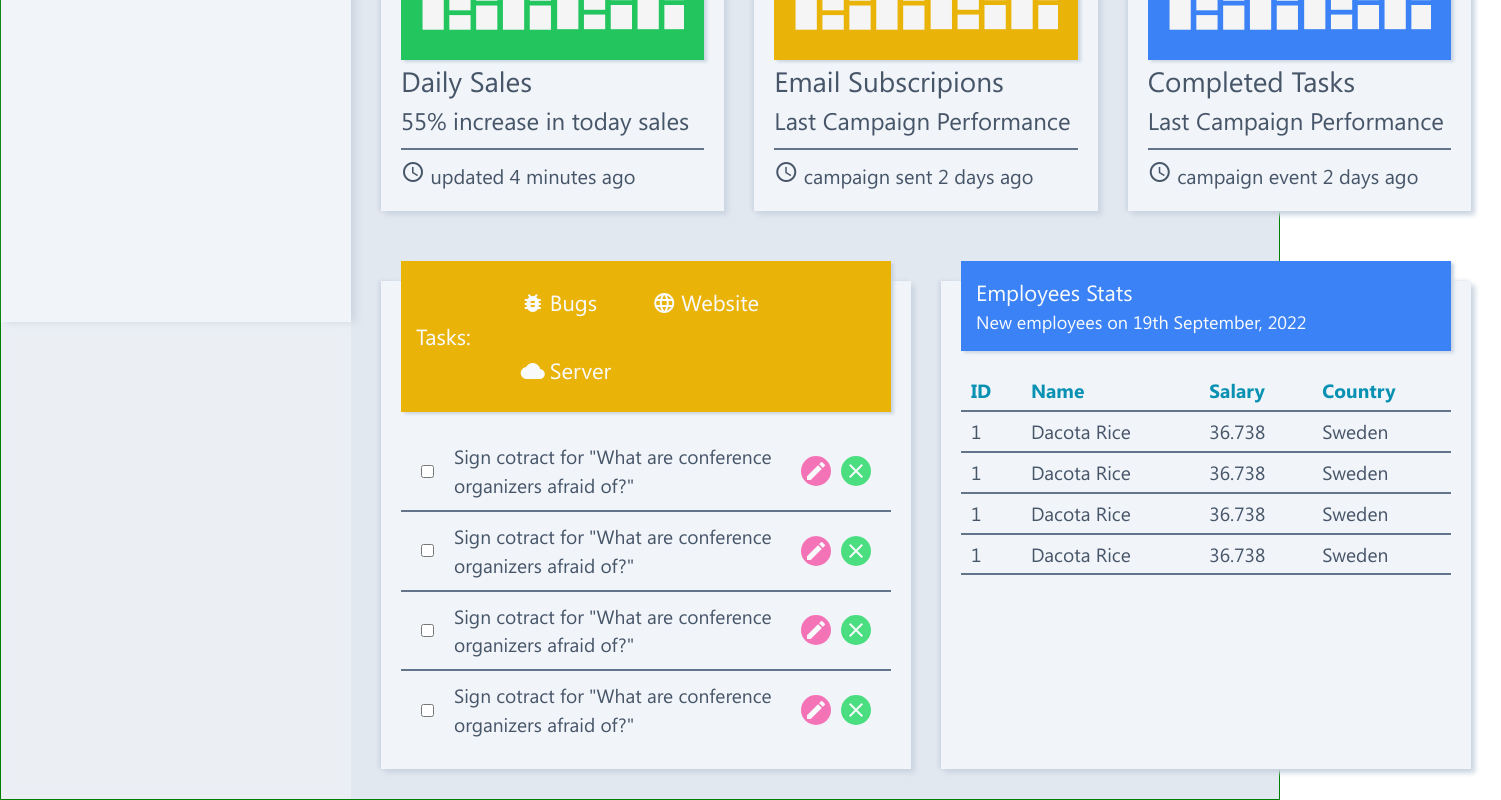
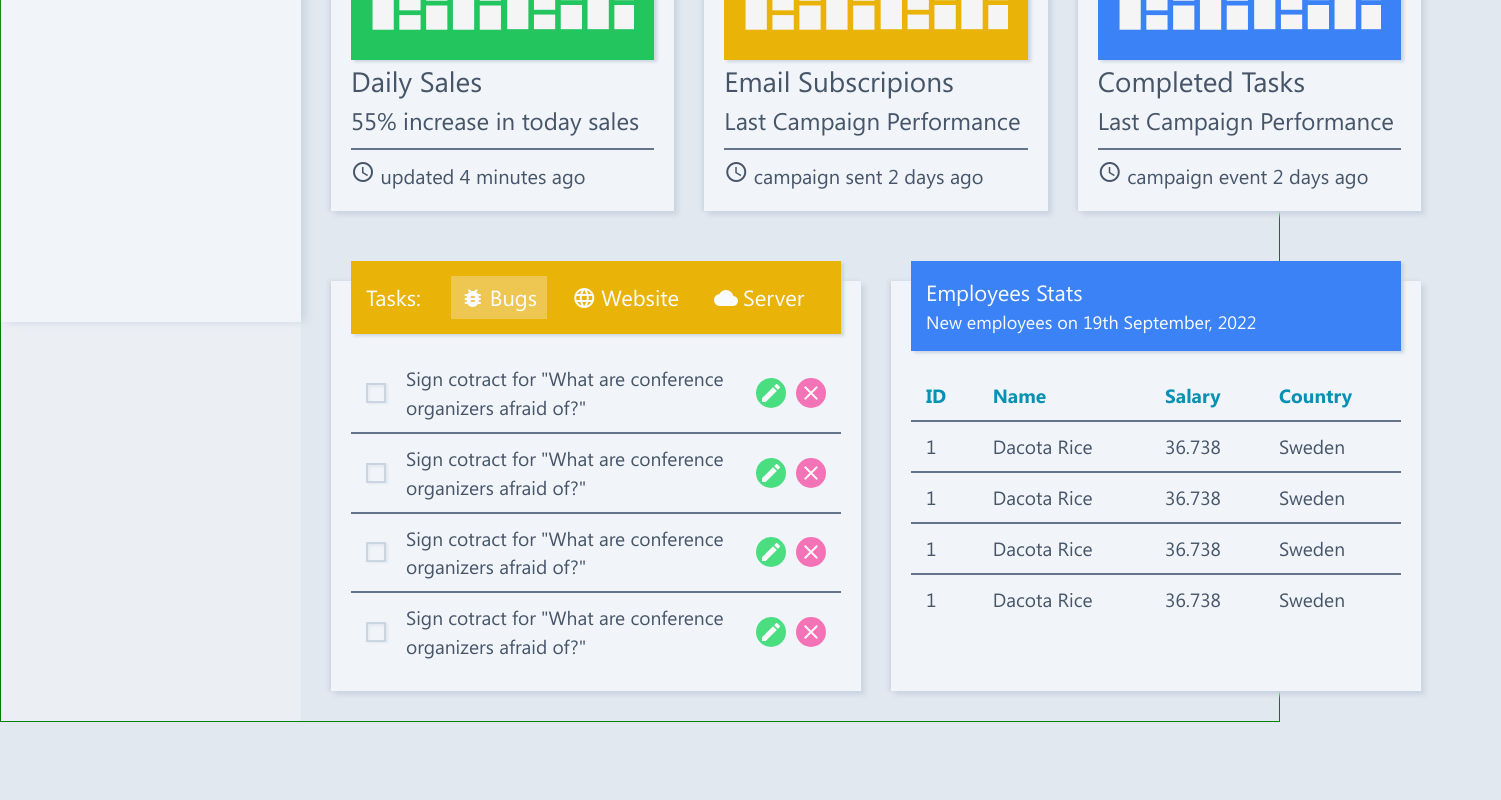
Before and after one commit to ustyk1/TimeWeb, an Angular app: page /dashboard in a window 1280 px wide. Shown: the part 479-1279 px from the top of the page, 1501 px wide, since content can reach past the window. After the commit the page ends 1201 px from the top, so only its background shows below. Built offline with nearby package versions, Linux system fonts and the light colour scheme.

Commit message:
change data and styles of tasks-card and styles of employees-stats-card

```diff
--- a/src/app/app.component.scss
+++ b/src/app/app.component.scss
@@ -1,7 +1,7 @@
 @use '../assets/variables/variables.scss' as vars;
 
 .wrapper {
-  max-width: 1880px;
+  max-width: 1440px;
   width: 100%;
   height: 100%;
   margin: 0 auto;
--- a/src/app/components/employees-stats-card/employees-stats-card.component.scss
+++ b/src/app/components/employees-stats-card/employees-stats-card.component.scss
@@ -32,7 +32,7 @@
           color: #0891b2;
 
           & > th {
-            padding: 5px 10px;
+            padding: 10px 15px;
           }
         }
       }
@@ -40,9 +40,11 @@
       & > tbody {
         tr {
           border-bottom: 2px solid #64748b;
-
+          &:last-child {
+            border-bottom: none;
+          }
           & > td {
-            padding: 5px 10px;
+            padding: 10px 15px;
           }
         }
       }
--- a/src/app/components/side-bar/side-bar.component.scss
+++ b/src/app/components/side-bar/side-bar.component.scss
@@ -1,7 +1,7 @@
 @use '../../../assets/variables/variables.scss' as vars;
 
 :host {
-  left: -350px;
+  left: -300px;
   top: 0;
   z-index: 100;
 
@@ -14,7 +14,7 @@
   box-sizing: border-box;
   padding: 20px 30px;
   font-family: 'Segoe UI';
-  width: 350px;
+  width: 300px;
   font-size: 1.3rem;
   box-shadow: 5px 0 8px vars.$color-slate-300;
   height: 100vh;
--- a/src/app/components/tasks-card/tasks-card.component.html
+++ b/src/app/components/tasks-card/tasks-card.component.html
@@ -3,16 +3,19 @@
     <div class="card__header">
       <h2>Tasks:</h2>
       <ul>
-        <li><span class="material-icons">bug_report</span> Bugs</li>
-        <li><span class="material-icons">language</span> Website</li>
-        <li><span class="material-icons">cloud</span> Server</li>
+        <li><span class="material-icons">{{tasksCardMenuTab?.linkIconName_1}}</span> {{tasksCardMenuTab?.linkTitle_1}}</li>
+        <li><span class="material-icons">{{tasksCardMenuTab?.linkIconName_2}}</span> {{tasksCardMenuTab?.linkTitle_2}}</li>
+        <li><span class="material-icons">{{tasksCardMenuTab?.linkIconName_3}}</span> {{tasksCardMenuTab?.linkTitle_3}}</li>
       </ul>
     </div>
-    <div class="card__body">
+    <!-- <div class="card__body">
       <ul>
         <li>
-          <input type="checkbox">
-          <p>Sign cotract for "What are conference organizers afraid of?"</p>
+          <label>
+            <input type="checkbox" hidden>
+            <span class="checkmark"></span>
+            <span> {{taskForBug?.bugTaskTitle_1}}</span>
+          </label>
           <div>
             <span>
               <span class="material-icons">edit</span>
@@ -23,8 +26,11 @@
           </div>
         </li>
         <li>
-          <input type="checkbox">
-          <p>Sign cotract for "What are conference organizers afraid of?"</p>
+          <label>
+            <input type="checkbox" hidden>
+            <span class="checkmark"></span>
+            <span> {{taskForBug?.bugTaskTitle_2}}</span>
+          </label>
           <div>
             <span>
               <span class="material-icons">edit</span>
@@ -35,8 +41,11 @@
           </div>
         </li>
         <li>
-          <input type="checkbox">
-          <p>Sign cotract for "What are conference organizers afraid of?"</p>
+          <label>
+            <input type="checkbox" hidden>
+            <span class="checkmark"></span>
+            <span> {{taskForBug?.bugTaskTitle_3}}</span>
+          </label>
           <div>
             <span>
               <span class="material-icons">edit</span>
@@ -47,8 +56,76 @@
           </div>
         </li>
         <li>
-          <input type="checkbox">
-          <p>Sign cotract for "What are conference organizers afraid of?"</p>
+          <label>
+            <input type="checkbox" hidden>
+            <span class="checkmark"></span>
+            <span> {{taskForBug?.bugTaskTitle_4}}</span>
+          </label>
+          <div>
+            <span>
+              <span class="material-icons">edit</span>
+            </span>
+            <span>
+              <span class="material-icons">close</span>
+            </span>
+          </div>
+        </li>
+      </ul>
+    </div> -->
+
+    <div class="card__body">
+      <ul>
+        <li>
+          <label>
+            <input type="checkbox" hidden>
+            <span class="checkmark"></span>
+            <span> Sign cotract for "What are conference organizers afraid of?"</span>
+          </label>
+          <div>
+            <span>
+              <span class="material-icons">edit</span>
+            </span>
+            <span>
+              <span class="material-icons">close</span>
+            </span>
+          </div>
+        </li>
+        <li>
+          <label>
+            <input type="checkbox" hidden>
+            <span class="checkmark"></span>
+            <span> Sign cotract for "What are conference organizers afraid of?"</span>
+          </label>
+          <div>
+            <span>
+              <span class="material-icons">edit</span>
+            </span>
+            <span>
+              <span class="material-icons">close</span>
+            </span>
+          </div>
+        </li>
+        <li>
+          <label>
+            <input type="checkbox" hidden>
+            <span class="checkmark"></span>
+            <span> Sign cotract for "What are conference organizers afraid of?"</span>
+          </label>
+          <div>
+            <span>
+              <span class="material-icons">edit</span>
+            </span>
+            <span>
+              <span class="material-icons">close</span>
+            </span>
+          </div>
+        </li>
+        <li>
+          <label>
+            <input type="checkbox" hidden>
+            <span class="checkmark"></span>
+            <span> Sign cotract for "What are conference organizers afraid of?"</span>
+          </label>
           <div>
             <span>
               <span class="material-icons">edit</span>
--- a/src/app/components/tasks-card/tasks-card.component.scss
+++ b/src/app/components/tasks-card/tasks-card.component.scss
@@ -28,8 +28,12 @@
       flex-wrap: wrap;
       gap: 15px;
 
+      & > li:first-child {
+        background-color: rgba(vars.$color-slate-100, 0.3);
+      }
+
       & > li {
-        padding: 10px 20px;
+        padding: 5px 10px;
 
         display: flex;
         justify-content: flex-start;
@@ -53,7 +57,7 @@
       flex-direction: column;
 
       & > li {
-        padding: 10px 20px;
+        padding: 10px 15px;
 
         border-bottom: 2px solid vars.$color-slate-500;
 
@@ -64,6 +68,53 @@
 
         &:last-child {
           border-bottom: none;
+        }
+
+        & > label {
+          display: flex;
+          align-items: center;
+          gap: 20px;
+
+          & > .checkmark {
+            flex-shrink: 0;
+            height: 20px;
+            width: 20px;
+            display: inline-block;
+
+            background-color: vars.$color-slate-100;
+            border: 2px solid  vars.$color-slate-300;
+            box-shadow: 2px 1px 2px vars.$color-slate-200, inset 1px 2px 3px vars.$color-slate-200;
+
+            position: relative;
+
+            &:after {
+              content: "";
+              width: 6px;
+              height: 16px;
+
+              position: absolute;
+              left: 5px;
+              top: 0px;
+
+              border: solid vars.$color-pink-600;
+              border-width: 0 3px 3px 0;
+              -webkit-transform: rotate(45deg);
+              -ms-transform: rotate(45deg);
+              transform: rotate(45deg);
+
+              display: none;
+            }
+          }
+
+          & >  input:checked ~ .checkmark {
+            background-color: vars.$color-slate-200;
+            border: 2px solid  vars.$color-slate-300;
+            box-shadow: 2px 1px 2px vars.$color-slate-200, inset 1px 2px 3px vars.$color-slate-100;
+          }
+
+          & >  input:checked ~ .checkmark:after {
+            display: block;
+          }
         }
 
         & > div {
@@ -84,11 +135,11 @@
 
             &:first-child {
               margin-right: 10px;
-              background-color: vars.$color-pink-400;
+              background-color: vars.$color-green-400;
             }
 
             &:last-child {
-              background-color: vars.$color-green-400;
+              background-color: vars.$color-pink-400;
             }
           }
         }
--- a/src/app/components/tasks-card/tasks-card.component.ts
+++ b/src/app/components/tasks-card/tasks-card.component.ts
@@ -1,4 +1,5 @@
-import { Component, OnInit } from '@angular/core';
+import { Component, Input, OnInit } from '@angular/core';
+import { ITaskForBug, ITasksCardMenuTab } from 'src/app/pages/dashboard/dashboard.component';
 
 @Component({
   selector: 'app-tasks-card',
@@ -6,6 +7,8 @@ import { Component, OnInit } from '@angular/core';
   styleUrls: ['./tasks-card.component.scss']
 })
 export class TasksCardComponent implements OnInit {
+  @Input() tasksCardMenuTab: ITasksCardMenuTab | undefined
+  @Input() taskForBug: ITaskForBug | undefined
 
   constructor() { }
 
--- /dev/null
+++ b/src/app/constants/tasks-menu.ts
@@ -0,0 +1 @@
+// export const menuTabs {}
--- a/src/app/pages/dashboard/dashboard.component.html
+++ b/src/app/pages/dashboard/dashboard.component.html
@@ -10,7 +10,10 @@
   </div>
 
   <div class="task-and-employees-stats-cards-wrapper">
-    <app-tasks-card></app-tasks-card>
+    <!-- <app-tasks-card *ngFor="let task of tasksForBugs; trackBy: trackByMethod" [taskForBug]="task" ></app-tasks-card> -->
+
+    <app-tasks-card *ngFor="let card of tasksCardMenuTabs; trackBy: trackByMethod" [tasksCardMenuTab]="card" ></app-tasks-card>
+
     <app-employees-stats-card></app-employees-stats-card>
   </div>
 </div>
--- a/src/app/services/data.service.ts
+++ b/src/app/services/data.service.ts
@@ -1,10 +1,12 @@
-import { IActivityCard, IPerformanceCard } from './../pages/dashboard/dashboard.component';
+import { IActivityCard, IPerformanceCard, ITaskForBug, ITasksCardMenuTab } from './../pages/dashboard/dashboard.component';
 import { Injectable } from '@angular/core';
 import { map, Observable, of, timer } from 'rxjs';
 
 export interface IData {
   performanceCards: IPerformanceCard[],
   activityCards: IActivityCard[];
+  tasksCardMenuTabs: ITasksCardMenuTab[];
+  tasksForBugs: ITaskForBug[];
 }
 
 @Injectable({
@@ -72,6 +74,28 @@ export class DataService {
           info: 'campaign event 2 days ago',
           infoIconName: 'access_time',
       }
+    ],
+
+    tasksCardMenuTabs: [
+      {
+        linkIconName_1: 'bug_report',
+        linkTitle_1: 'Bugs',
+
+        linkIconName_2: 'language',
+        linkTitle_2: 'Website',
+
+        linkIconName_3: 'cloud',
+        linkTitle_3: 'Server',
+      }
+    ],
+
+    tasksForBugs: [
+      {
+        bugTaskTitle_1: 'Sign cotract for "What are conference  organizers afraid of?"',
+        bugTaskTitle_2: 'Sign cotract for "What are conference organizers afraid of?"',
+        bugTaskTitle_3: 'Sign cotract for "What are conference organizers afraid of?"',
+        bugTaskTitle_4: 'Sign cotract for "What are conference organizers afraid of?"'
+      }
     ]
   }
 
@@ -86,4 +110,16 @@ export class DataService {
       map(() => this._data.activityCards)
     )
   }
+
+  public getHeaderOfTasksCards(): Observable<ITasksCardMenuTab[]> {
+    return timer(1000).pipe(
+      map(() => this._data.tasksCardMenuTabs)
+    )
+  }
+
+  public gettasksForBugs(): Observable<ITaskForBug[]> {
+    return timer(1000).pipe(
+      map(() => this._data.tasksForBugs)
+    )
+  }
 }
--- a/src/styles.scss
+++ b/src/styles.scss
@@ -38,6 +38,9 @@ ul {
 //   --text-color-dark:#334155;
 //   --text-color-light:#f8fafc;
 // }
+body {
+  background-color: #e2e8f0;
+}
 
 .title {
   font-size: 2rem;
```
Also changed, not shown: src/app/pages/dashboard/dashboard.component.ts (+39 -0 lines).
